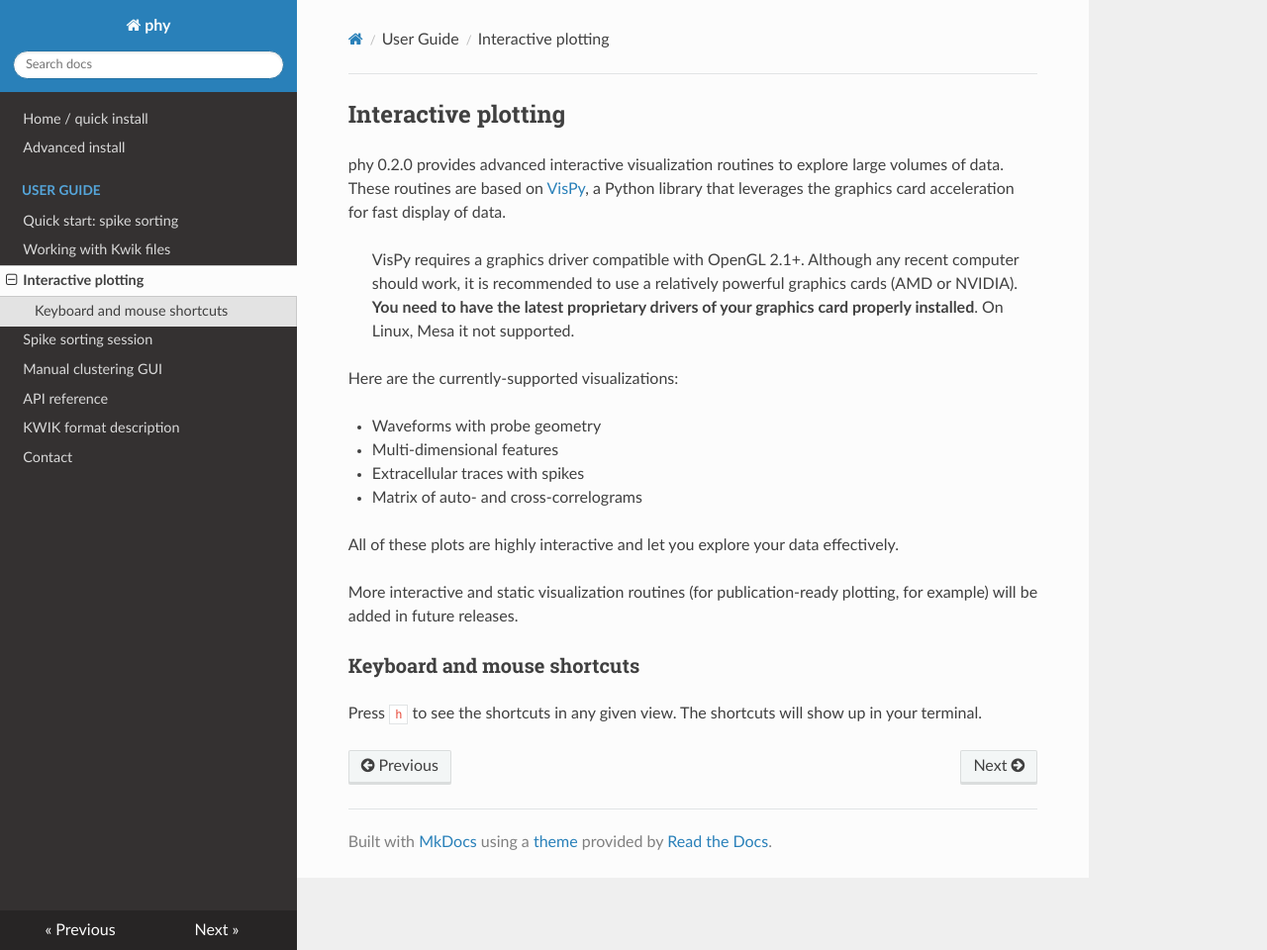
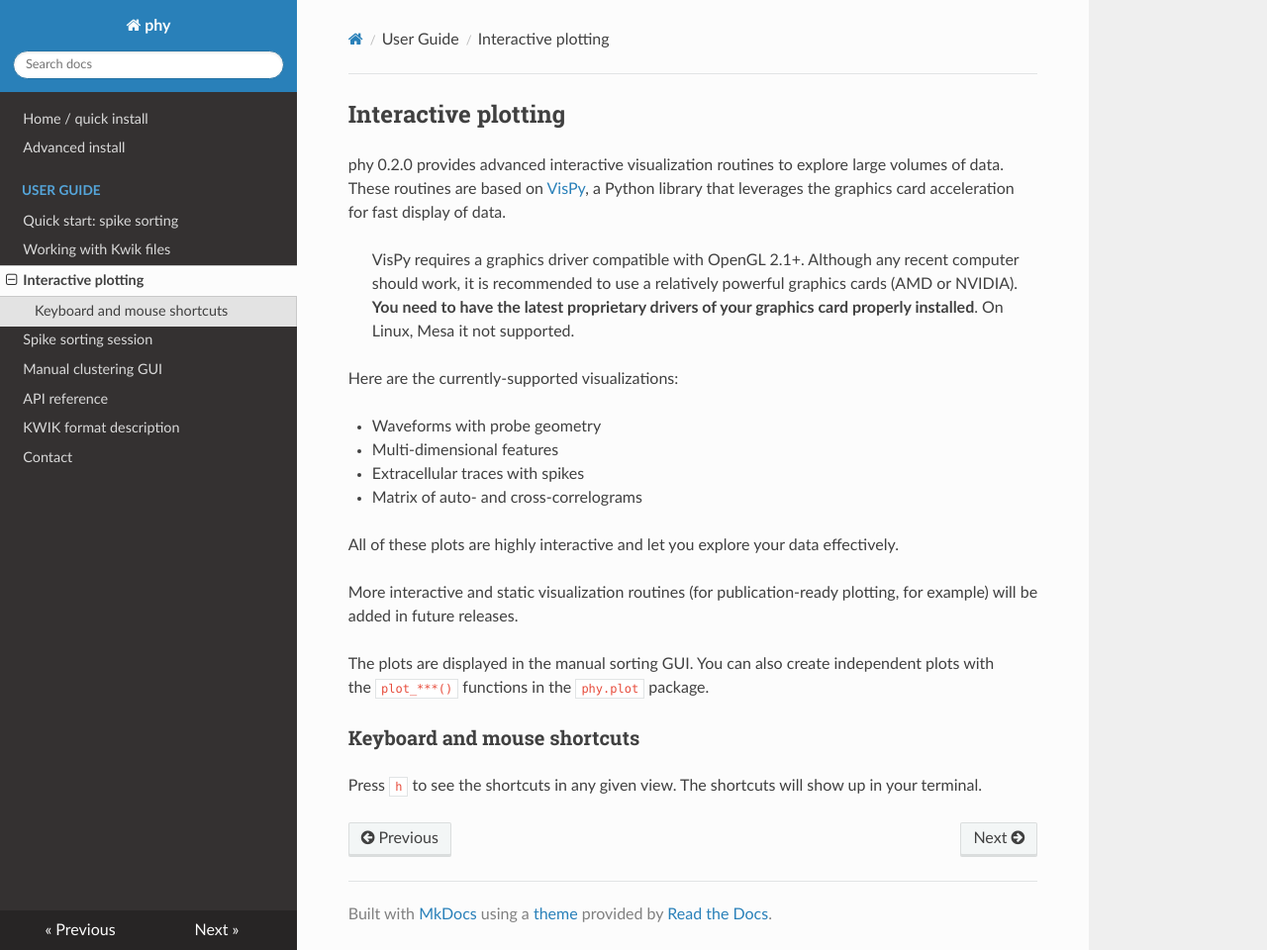
Before and after one commit to kwikteam/phy-doc, an MkDocs documentation site: the page built from docs/plot.md, in a window 1280 px wide and 960 px high. Shown: the whole window at 99% size. Built offline with MkDocs 1.6.1, drawn with Linux system fonts in a browser that asks for light colours; nearby versions of some CDN libraries; old or Windows-style settings are respelled for this version of MkDocs.

Commit message:
Added note in plot doc.

```diff
--- a/docs/plot.md
+++ b/docs/plot.md
@@ -15,6 +15,8 @@ All of these plots are highly interactive and let you explore your data effectiv
 
 More interactive and static visualization routines (for publication-ready plotting, for example) will be added in future releases.
 
+The plots are displayed in the manual sorting GUI. You can also create independent plots with the `plot_***()` functions in the `phy.plot` package.
+
 ### Keyboard and mouse shortcuts
 
 Press `h` to see the shortcuts in any given view. The shortcuts will show up in your terminal.
```
